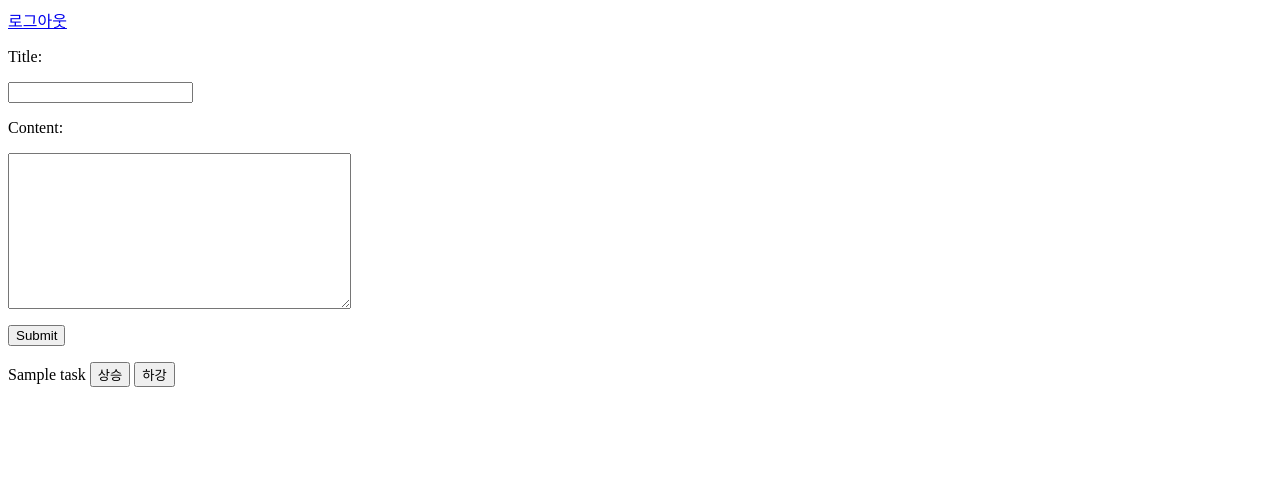
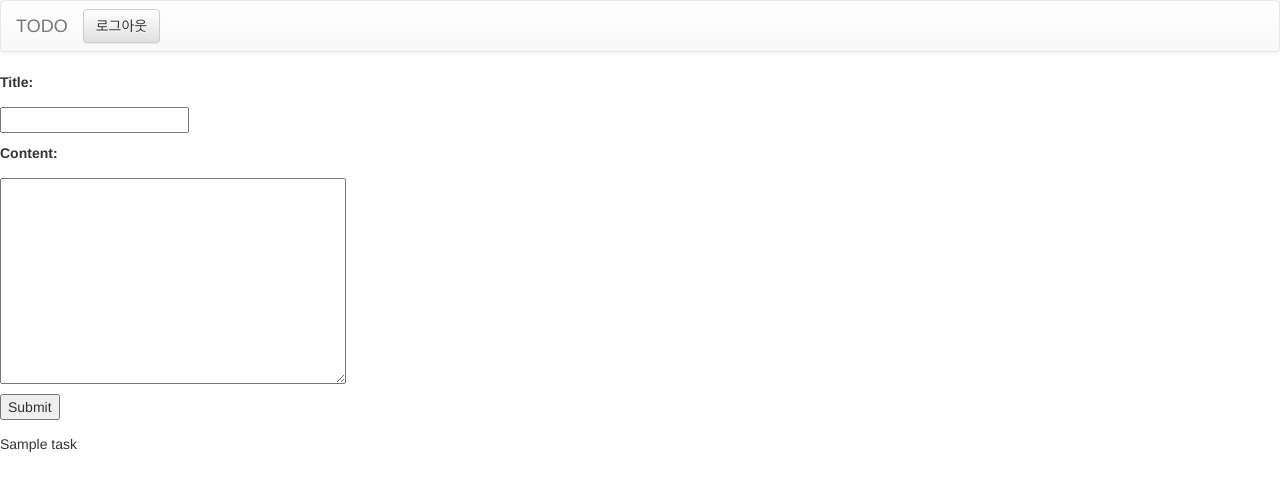
Before and after one commit to chang12/django-todo, a Django app: template todo/post/templates/post/index.html in a window 1280 px wide. Shown: the top 491 px of the page. Run offline with Django 3.2, Linux system fonts and the light colour scheme; the template is opened without the code that fills it: values that come from a table or form of the project are taken from there, others are empty; tables that the repository leaves empty hold one stand-in row (values such as "Sample post"); parts of the project's set-up code (start-up, migrations or seed data) failed here and were passed over; some libraries are stand-ins or nearby versions.

Commit message:
Bootstrap - 상단 navbar 로 정리

```diff
--- a/todo/post/templates/post/index.html
+++ b/todo/post/templates/post/index.html
@@ -1,4 +1,25 @@
-<a href="{% url "logout" %}?next={% url "post:index" %}">로그아웃</a>
+<head>
+    <script src="https://code.jquery.com/jquery-3.1.1.js" integrity="sha256-16cdPddA6VdVInumRGo6IbivbERE8p7CQR3HzTBuELA=" crossorigin="anonymous"></script>
+
+    <!-- Latest compiled and minified CSS -->
+    <link rel="stylesheet" href="https://maxcdn.bootstrapcdn.com/bootstrap/3.3.7/css/bootstrap.min.css" integrity="sha384-BVYiiSIFeK1dGmJRAkycuHAHRg32OmUcww7on3RYdg4Va+PmSTsz/K68vbdEjh4u" crossorigin="anonymous">
+    <!-- Optional theme -->
+    <link rel="stylesheet" href="https://maxcdn.bootstrapcdn.com/bootstrap/3.3.7/css/bootstrap-theme.min.css" integrity="sha384-rHyoN1iRsVXV4nD0JutlnGaslCJuC7uwjduW9SVrLvRYooPp2bWYgmgJQIXwl/Sp" crossorigin="anonymous">
+    <!-- Latest compiled and minified JavaScript -->
+    <script src="https://maxcdn.bootstrapcdn.com/bootstrap/3.3.7/js/bootstrap.min.js" integrity="sha384-Tc5IQib027qvyjSMfHjOMaLkfuWVxZxUPnCJA7l2mCWNIpG9mGCD8wGNIcPD7Txa" crossorigin="anonymous"></script>
+</head>
+
+<body>
+<nav class="navbar navbar-default">
+    <div class="container-fluid">
+        <div class="navbar-header">
+            <a class="navbar-brand" href="{% url 'post:index' %}">TODO</a>
+        </div>
+        <button type="button" class="btn btn-default navbar-btn" onclick="location.href='{% url 'logout' %}?next={% url 'post:index' %}'">로그아웃</button>
+    </div>
+</nav>
+</body>
+
 <form action="" method="post">
     {% csrf_token %}
     {% for field in form %}
@@ -13,10 +34,9 @@
     {% endfor %}
     <input type="submit">
 </form>
+
 {% for task in tasks %}
-    <p>
+    <div><p>
         {{ task.title }}
-        <button>상승</button>
-        <button>하강</button>
-    </p>
+    </p></div>
 {% endfor %}
```
